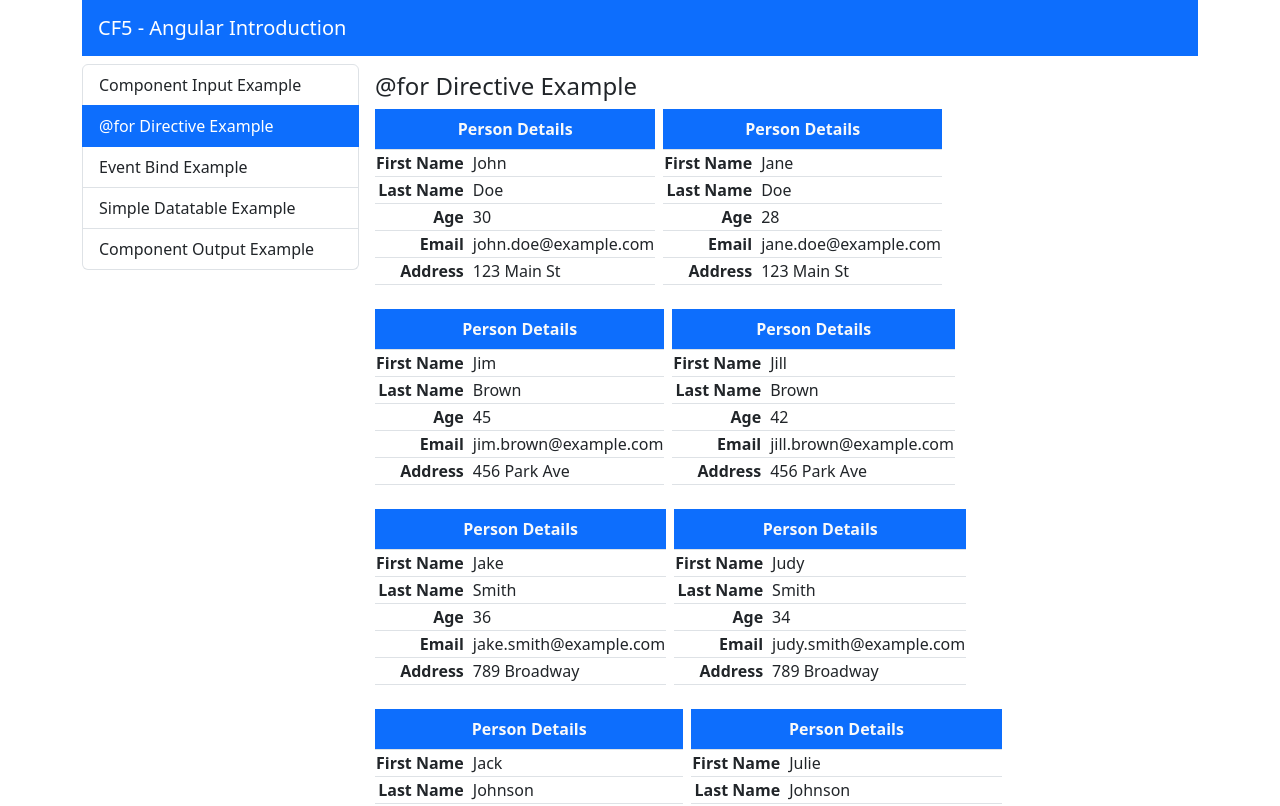
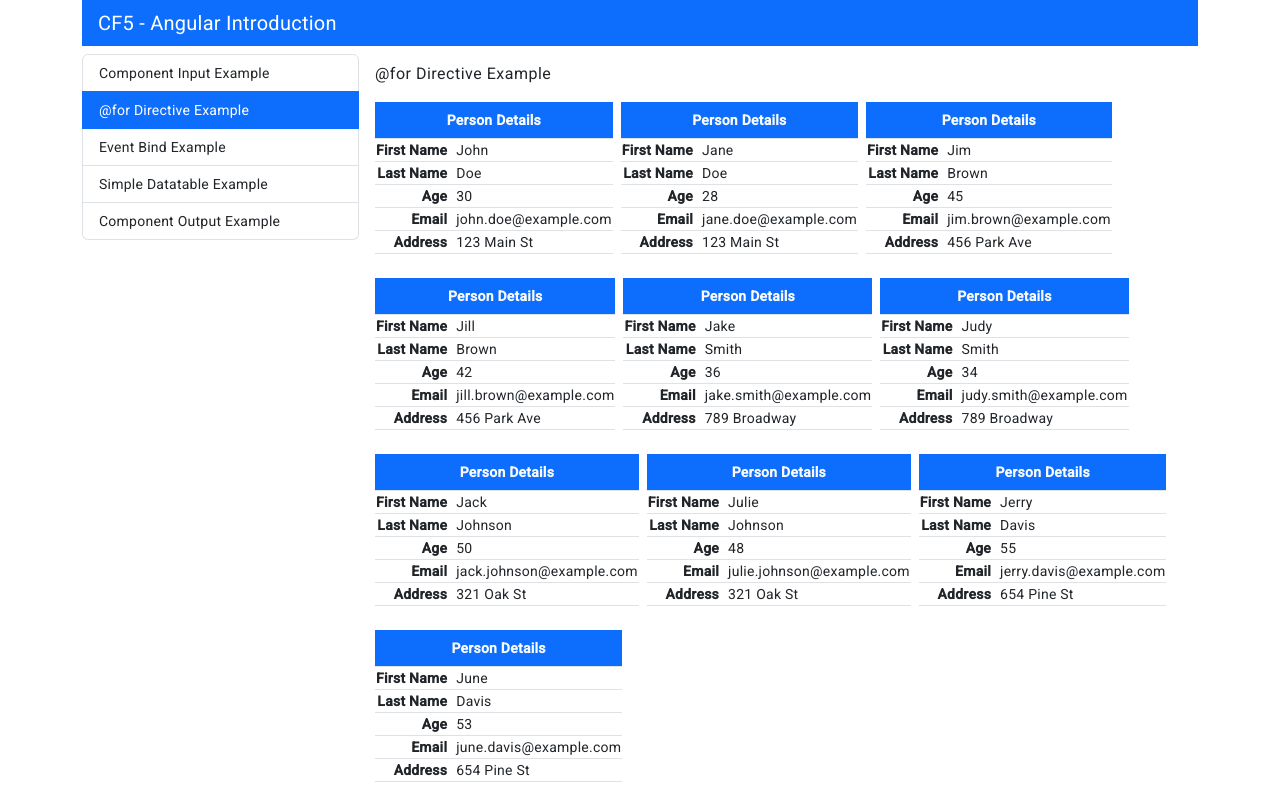
Before and after one commit to KoutoukidisPanagiotis/angular-introduction, an Angular app: page /for-directive-example in a window 1280 px wide. Shown: the top 806 px of the page. Built offline with nearby package versions, Linux system fonts and the light colour scheme.

Commit message:
angular material

```diff
--- a/angular.json
+++ b/angular.json
@@ -50,6 +50,7 @@
               "src/assets"
             ],
             "styles": [
+              "@angular/material/prebuilt-themes/indigo-pink.css",
               "node_modules/bootstrap/dist/css/bootstrap.min.css"
             ],
             "scripts": []
@@ -109,6 +110,7 @@
               "src/assets"
             ],
             "styles": [
+              "@angular/material/prebuilt-themes/indigo-pink.css",
               "src/styles.css"
             ],
             "scripts": []
--- a/package.json
+++ b/package.json
@@ -12,10 +12,12 @@
   "private": true,
   "dependencies": {
     "@angular/animations": "^17.3.0",
+    "@angular/cdk": "^17.3.3",
     "@angular/common": "^17.3.0",
     "@angular/compiler": "^17.3.0",
     "@angular/core": "^17.3.0",
     "@angular/forms": "^17.3.0",
+    "@angular/material": "^17.3.3",
     "@angular/platform-browser": "^17.3.0",
     "@angular/platform-browser-dynamic": "^17.3.0",
     "@angular/router": "^17.3.0",
--- a/src/app/app.config.ts
+++ b/src/app/app.config.ts
@@ -2,7 +2,8 @@ import { ApplicationConfig } from '@angular/core';
 import { provideRouter } from '@angular/router';
 
 import { routes } from './app.routes';
+import { provideAnimationsAsync } from '@angular/platform-browser/animations/async';
 
 export const appConfig: ApplicationConfig = {
-  providers: [provideRouter(routes)]
+  providers: [provideRouter(routes), provideAnimationsAsync(), provideAnimationsAsync(), provideAnimationsAsync()]
 };
--- a/src/app/components/component-output-example/component-output-example.component.ts
+++ b/src/app/components/component-output-example/component-output-example.component.ts
@@ -1,20 +1,32 @@
-import { Component } from '@angular/core';
+import { Component, Inject } from '@angular/core';
 import { EPerson, ManyPerson } from 'src/app/shared/interfaces/person';
 import { SimpleDatatableComponent } from '../simple-datatable/simple-datatable.component';
+import {
+  Dialog,
+  DialogRef,
+  DIALOG_DATA,
+  DialogModule,
+} from '@angular/cdk/dialog';
+import { PersonTableComponent } from '../person-table/person-table.component';
 
 @Component({
   selector: 'app-component-output-example',
   standalone: true,
-  imports: [SimpleDatatableComponent],
+  imports: [DialogModule, SimpleDatatableComponent],
   templateUrl: './component-output-example.component.html',
   styleUrl: './component-output-example.component.css',
 })
 export class ComponentOutputExampleComponent {
   manyPerson = ManyPerson;
 
+  constructor(public dialog: Dialog) {}
+
   onPersonClicked(person: EPerson) {
-    console.log(person);
-    alert(this.personTemplate(person));
+    // console.log(person);
+    // alert(this.personTemplate(person));
+    this.dialog.open(PersonDialogComponent, {
+      data: person,
+    });
   }
 
   personTemplate(person: EPerson) {
@@ -29,3 +41,31 @@ export class ComponentOutputExampleComponent {
     `;
   }
 }
+
+@Component({
+  imports: [PersonTableComponent],
+  standalone: true,
+  template: `
+    <app-person-table [person]="person"></app-person-table>
+    <button class="btn btn-primary btn-sm" (click)="dialogRef.close()">
+      Close
+    </button>
+  `,
+  styles: [
+    `
+      :host {
+        display: block;
+        background: #fff;
+        border-radius: 8px;
+        padding: 16px;
+        max-width: 500px;
+      }
+    `,
+  ],
+})
+class PersonDialogComponent {
+  constructor(
+    public dialogRef: DialogRef,
+    @Inject(DIALOG_DATA) public person: EPerson,
+  ) {}
+}
--- a/src/app/components/person-table/person-table.component.html
+++ b/src/app/components/person-table/person-table.component.html
@@ -1,9 +1,7 @@
 @if (!person) {
-  <div class="alert alert-danger text-center">
-    No person details!
-  </div>
+  <div class="alert alert-danger text-center">No person details!</div>
 } @else {
-<table class="table table-bordered">
+  <table class="table table-bordered">
     <caption class="caption-top fw-bold bg-primary text-light text-center">
       Person Details
     </caption>
@@ -23,8 +21,17 @@
       <td class="fw-semibold text-end">Email</td>
       <td class="ps-2">{{ person.email }}</td>
     </tr>
-    <tr>
-      <td class="fw-semibold text-end">Address</td>
-      <td class="ps-2">{{ person.address }}</td>
-    </tr>
-  </table>}
+    @if (isPerson()) {
+      <tr>
+        <td class="fw-semibold text-end">Address</td>
+        <td class="ps-2">{{ person["address"] }}</td>
+      </tr>
+    }
+    @if (isEPerson()) {
+      <tr>
+        <td class="fw-semibold text-end">Education</td>
+        <td class="ps-2">{{ person["education"] }}</td>
+      </tr>
+    }
+  </table>
+}
--- a/src/app/components/person-table/person-table.component.ts
+++ b/src/app/components/person-table/person-table.component.ts
@@ -1,13 +1,21 @@
 import { Component, Input } from '@angular/core';
-import { Person } from 'src/app/shared/interfaces/person';
+import { EPerson, Person } from 'src/app/shared/interfaces/person';
 
 @Component({
   selector: 'app-person-table',
   standalone: true,
   imports: [],
   templateUrl: './person-table.component.html',
-  styleUrl: './person-table.component.css'
+  styleUrl: './person-table.component.css',
 })
 export class PersonTableComponent {
-  @Input () person : Person | undefined;
+  @Input() person: Person | EPerson | undefined;
+
+  isPerson() {
+    return this.person && 'address' in this.person;
+  }
+
+  isEPerson() {
+    return this.person && 'education' in this.person;
+  }
 }
--- a/src/index.html
+++ b/src/index.html
@@ -6,8 +6,10 @@
   <base href="/">
   <meta name="viewport" content="width=device-width, initial-scale=1">
   <link rel="icon" type="image/x-icon" href="favicon.ico">
+  <link href="https://fonts.googleapis.com/css2?family=Roboto:wght@300;400;500&display=swap" rel="stylesheet">
+  <link href="https://fonts.googleapis.com/icon?family=Material+Icons" rel="stylesheet">
 </head>
-<body>
+<body class="mat-typography">
   <app-root></app-root>
 </body>
 </html>
--- a/src/styles.css
+++ b/src/styles.css
@@ -1 +1,4 @@
 /* You can add global styles to this file, and also import other style files */
+
+html, body { height: 100%; }
+body { margin: 0; font-family: Roboto, "Helvue", sans-serif; }
```
Also changed, not shown: 2 other files (tests, documents, lock files or other folders).
